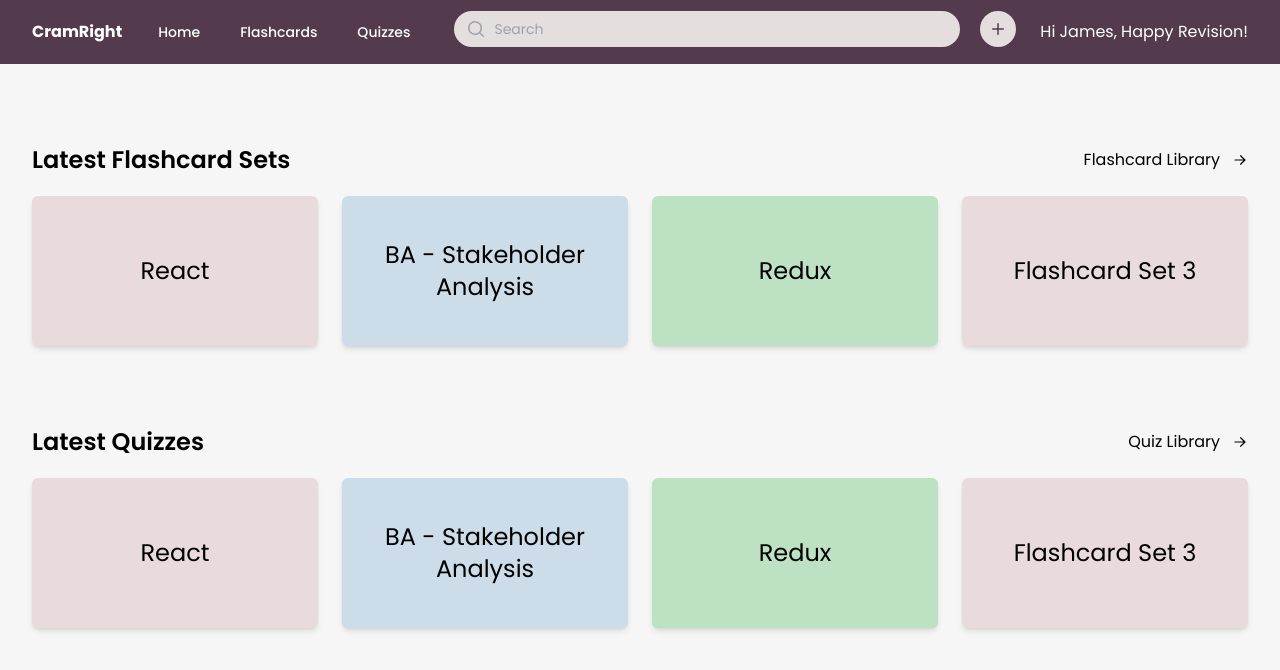
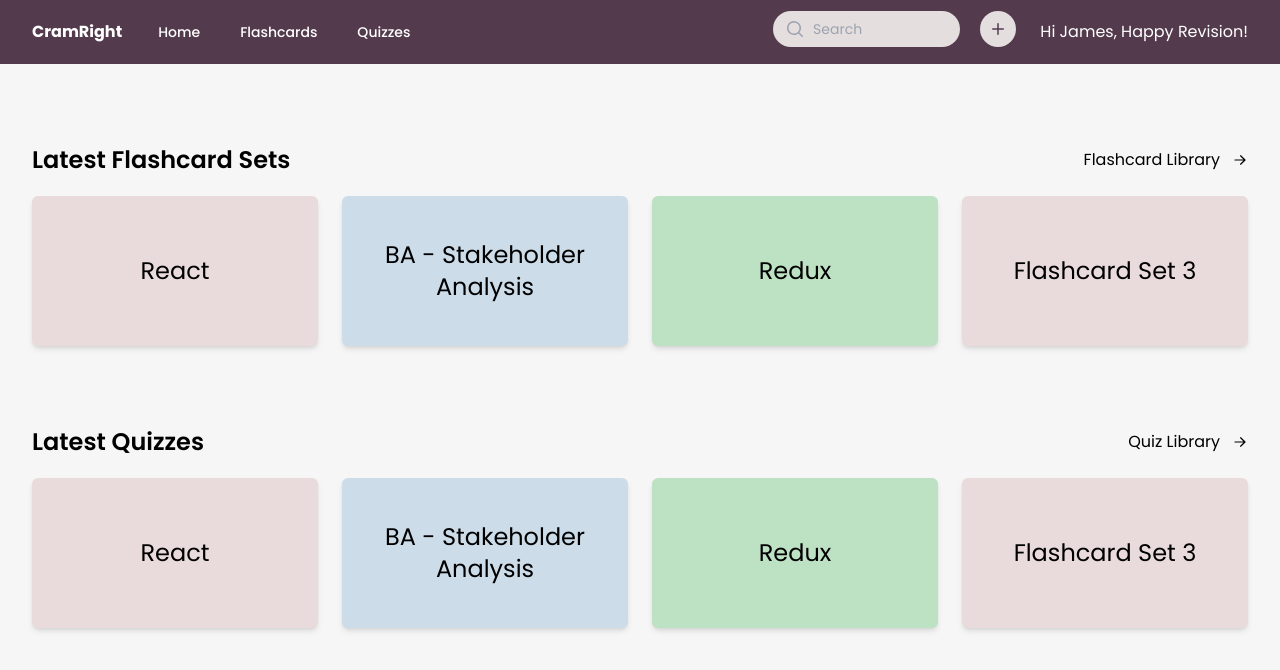
Before and after one commit to kazsho/CramWrite-front-end, a React (Vite) app in the folder frontend/: page / in a window 1280 px wide. Shown: the top 670 px of the page. Built offline with nearby package versions, Linux system fonts and the light colour scheme.

Commit message:
make searchbar component

```diff
--- /dev/null
+++ b/frontend/src/components/SearchBar/SearchBar.jsx
@@ -0,0 +1,27 @@
+import React from "react";
+import { MagnifyingGlassIcon } from "@heroicons/react/20/solid";
+
+export default function SearchBar() {
+  return (
+    <div className="w-1/3">
+      <label htmlFor="search" className="sr-only">
+        Search
+      </label>
+      <div className="relative">
+        <div className="pointer-events-none absolute inset-y-0 left-0 flex items-center pl-3">
+          <MagnifyingGlassIcon
+            className="h-5 w-5 text-gray-400"
+            aria-hidden="true"
+          />
+        </div>
+        <input
+          id="search"
+          name="search"
+          className="block w-full rounded-full border-0 bg-[#E5DEDE] py-1.5 pl-10 pr-3 text-black placeholder:text-gray-400 sm:text-sm sm:leading-6 outline-0"
+          placeholder="Search"
+          type="search"
+        />
+      </div>
+    </div>
+  );
+}
--- a/frontend/src/layouts/Navbar.jsx
+++ b/frontend/src/layouts/Navbar.jsx
@@ -4,6 +4,7 @@ import { MagnifyingGlassIcon } from '@heroicons/react/20/solid'
 import { Bars3Icon, BellIcon, XMarkIcon } from '@heroicons/react/24/outline'
 import Dropdown from '../components/Navbar/Dropdown'
 import { Link } from 'react-router-dom'
+import SearchBar from '../components/SearchBar/SearchBar'
 
 function classNames(...classes) {
   return classes.filter(Boolean).join(' ')
@@ -43,25 +44,7 @@ export default function Navbar() {
                 </div>
               </div>
               <div className="flex flex-1 justify-center px-2 lg:ml-6 lg:justify-end">
-                <div className="w-full">
-                  <label htmlFor="search" className="sr-only">
-                    Search
-                  </label>
-                  <div className="relative">
-                    <div className="pointer-events-none absolute inset-y-0 left-0 flex items-center pl-3">
-                      <MagnifyingGlassIcon className="h-5 w-5 text-gray-400" aria-hidden="true" />
-                    </div>
-                    <input
-                      id="search"
-                      name="search"
-                      className="block w-full rounded-full border-0 bg-[#E5DEDE] py-1.5 pl-10 pr-3 text-black placeholder:text-gray-400 sm:text-sm sm:leading-6 outline-0"
-                      placeholder="Search"
-                      type="search"
-                    />
-
-                  </div>
-
-                </div>
+                <SearchBar/>
                 <Dropdown />
 
               </div>
```
